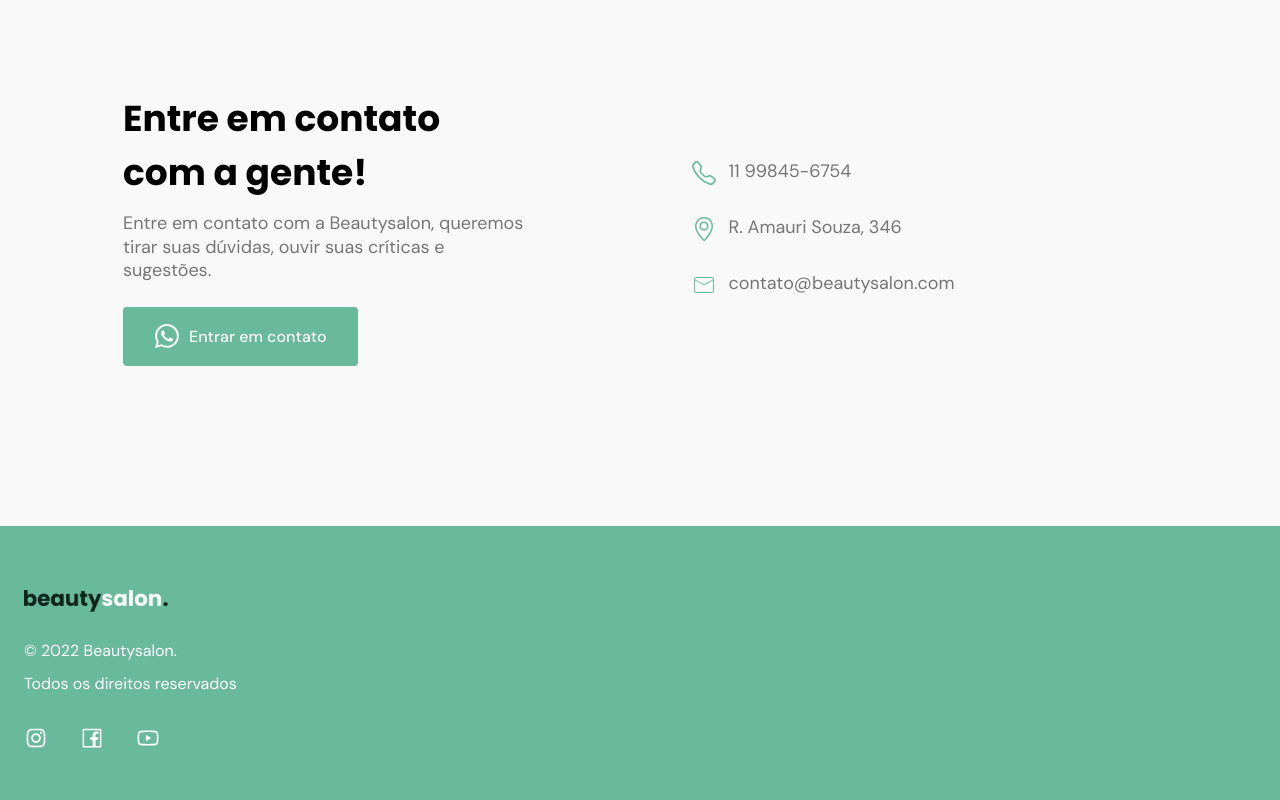
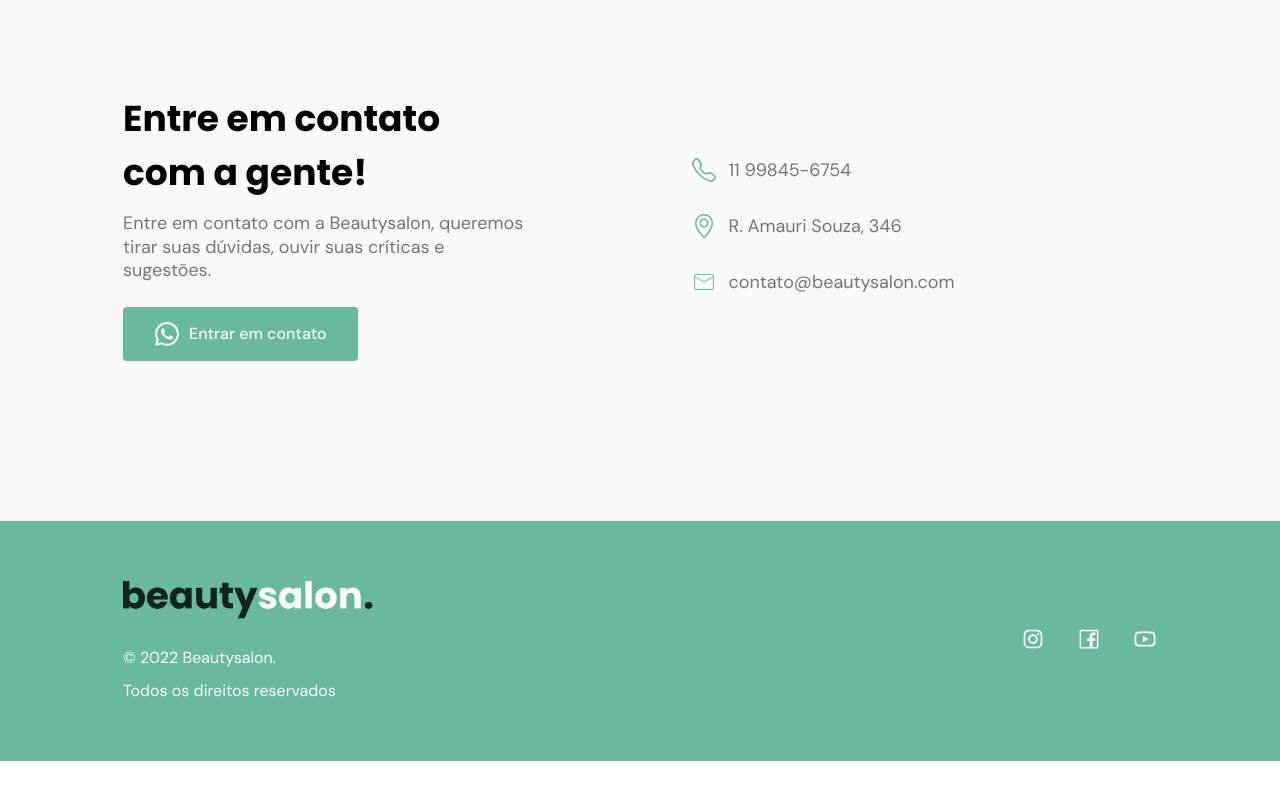
Before and after one commit to santanajoao/salon-landing-page, a React (Vite) app: page / in a window 1280 px wide. Shown: the part 3340-4140 px from the top of the page. After the commit the page ends 4101 px from the top, so only its background shows below. Built offline with nearby package versions, Linux system fonts and the light colour scheme; a web font is replaced by a local one.

Commit message:
style: footer desktop stylization

```diff
--- a/src/components/ContactSection/style.module.css
+++ b/src/components/ContactSection/style.module.css
@@ -54,6 +54,7 @@
 .contact_wrapper {
   display: flex;
   gap: 1.2rem;
+  align-items: center;
 }
 
 .contact_icon {
@@ -96,6 +97,7 @@
 
   .ancor_button {
     margin-top: 2.4rem;
+    padding: 1.5rem 3.2rem;
   }
 
   .contact_infos {
--- a/src/components/Footer/index.jsx
+++ b/src/components/Footer/index.jsx
@@ -10,11 +10,15 @@ import whiteLogo from '../../assets/white-salon-logo.webp';
 export default function Footer() {
   return (
     <footer className={styles.footer}>
-      <img src={whiteLogo} className={styles.logo} alt="beautysalon logo" />
-      <div className={styles.rights}>
-        <span>&copy; 2022 Beautysalon.</span>
-        <p>Todos os direitos reservados</p>
+
+      <div className={styles.left_wrapper}>
+        <img src={whiteLogo} className={styles.logo} alt="beautysalon logo" />
+        <div className={styles.rights}>
+          <span>&copy; 2022 Beautysalon.</span>
+          <p>Todos os direitos reservados</p>
+        </div>
       </div>
+
       <div className={styles.social_ancor_wrapper}>
         <a
           href="https://www.instagram.com/"
--- a/src/components/Footer/style.module.css
+++ b/src/components/Footer/style.module.css
@@ -35,3 +35,21 @@
 .social_icon {
   font-size: 2.4rem;
 }
+
+@media screen and (min-width: 1000px) {
+  .footer {
+    padding: 6rem 12.3rem;
+    display: flex;
+    justify-content: space-between;
+    align-items: center;
+  }
+
+  .logo {
+    width: 25rem;
+    height: 3.8rem;
+  }
+
+  .social_ancor_wrapper {
+    margin: 0;
+  }
+}
```
